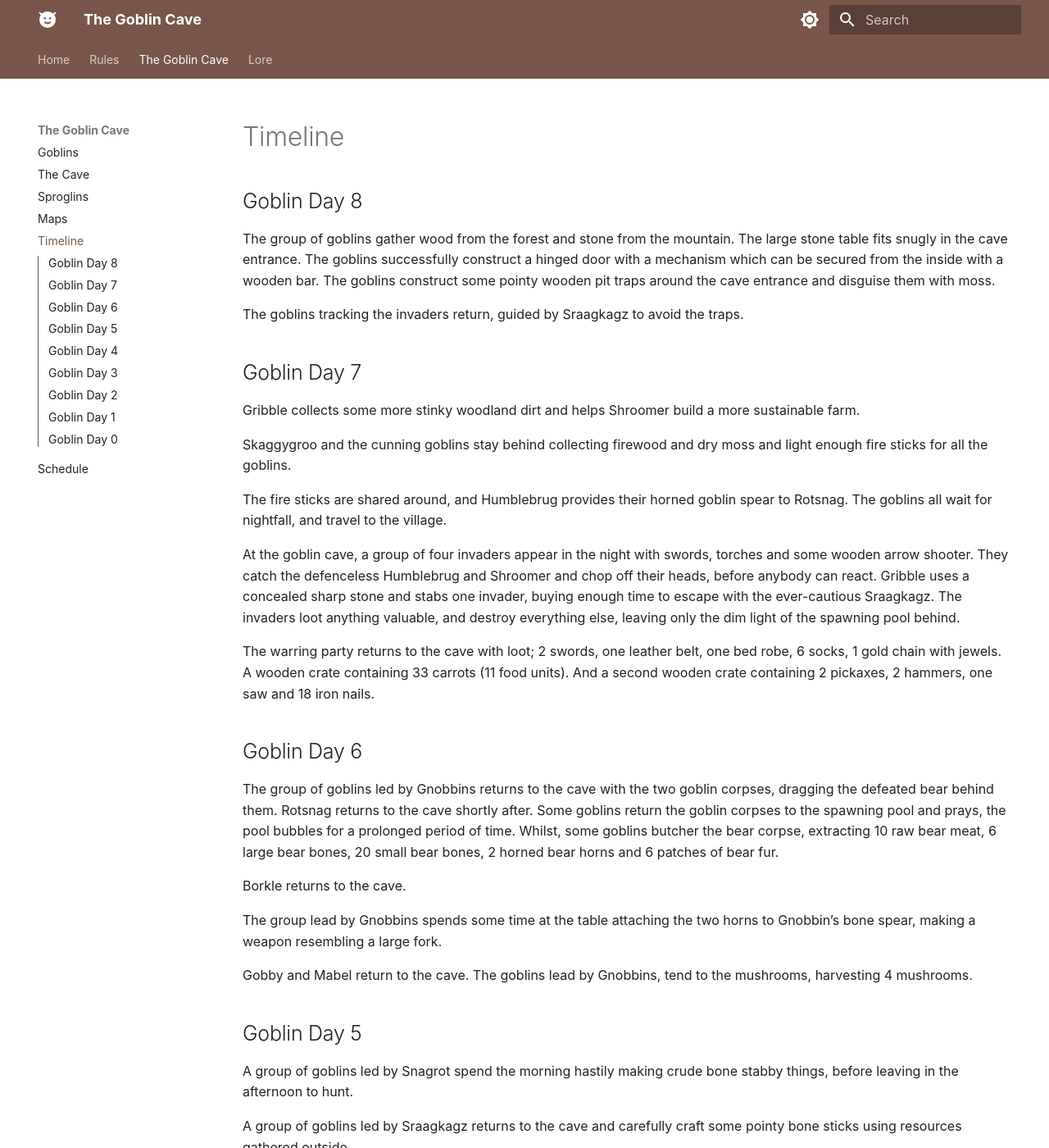
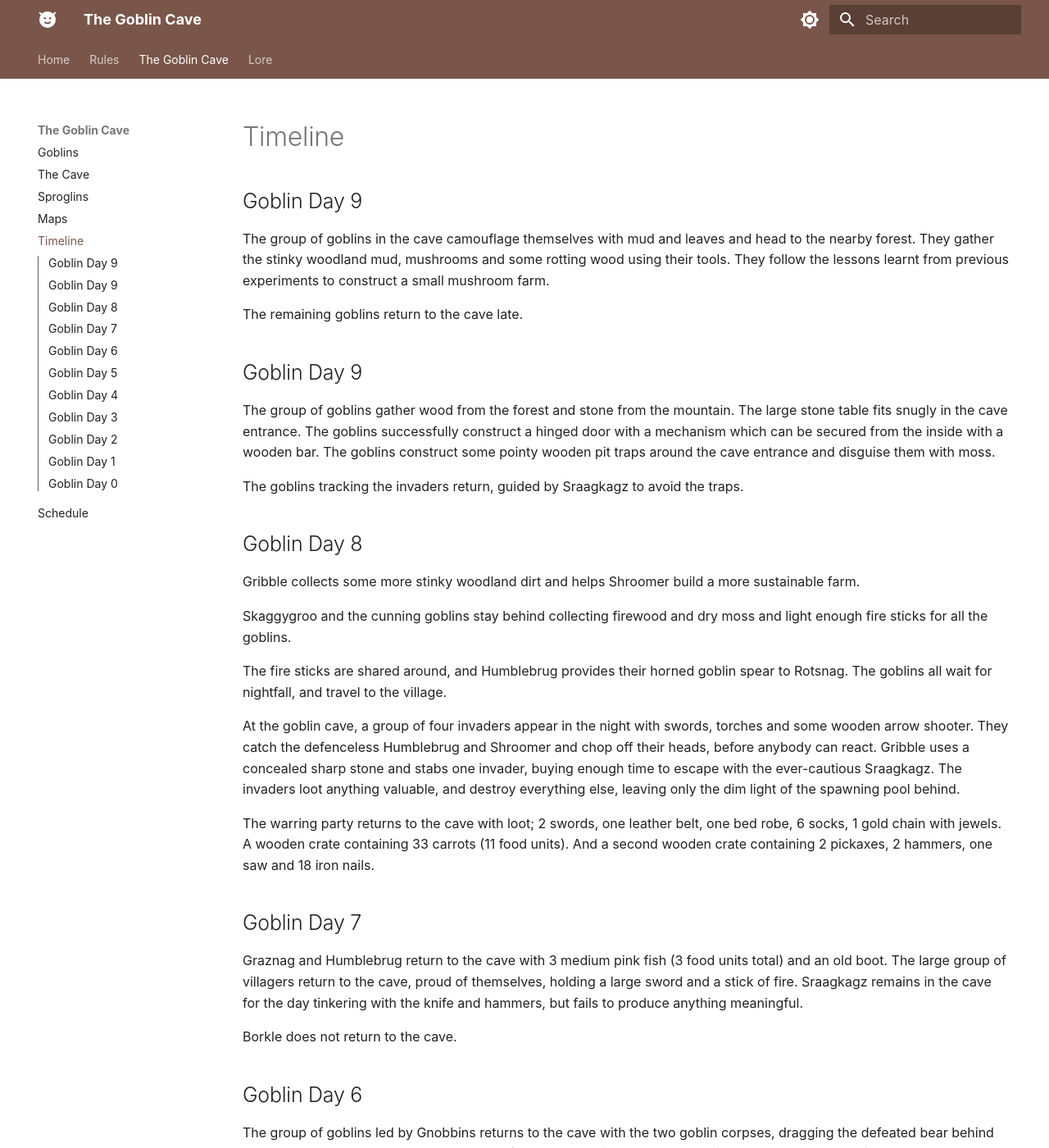
Before and after one commit to alex-stewart/the-goblin-cave, an MkDocs documentation site: the page built from docs/game/timeline.md, in a window 1280 px wide and 1400 px high. Shown: the whole window at 82% size. Built offline with MkDocs 1.6.1 and Material for MkDocs 9.7.7, drawn with Linux system fonts in a browser that asks for light colours; some web fonts are replaced.

Commit message:
day 10 and fixing other days

```diff
--- a/docs/game/timeline.md
+++ b/docs/game/timeline.md
@@ -1,12 +1,18 @@
 # Timeline
 
-## Goblin Day 8
+## Goblin Day 9
+
+The group of goblins in the cave camouflage themselves with mud and leaves and head to the nearby forest. They gather the stinky woodland mud, mushrooms and some rotting wood using their tools. They follow the lessons learnt from previous experiments to construct a small mushroom farm.
+
+The remaining goblins return to the cave late.
+
+## Goblin Day 9
 
 The group of goblins gather wood from the forest and stone from the mountain. The large stone table fits snugly in the cave entrance. The goblins successfully construct a hinged door with a mechanism which can be secured from the inside with a wooden bar. The goblins construct some pointy wooden pit traps around the cave entrance and disguise them with moss.
 
 The goblins tracking the invaders return, guided by Sraagkagz to avoid the traps.
 
-## Goblin Day 7
+## Goblin Day 8
 
 Gribble collects some more stinky woodland dirt and helps Shroomer build a more sustainable farm.
 
@@ -17,6 +23,14 @@ The fire sticks are shared around, and Humblebrug provides their horned goblin s
 At the goblin cave, a group of four invaders appear in the night with swords, torches and some wooden arrow shooter. They catch the defenceless Humblebrug and Shroomer and chop off their heads, before anybody can react. Gribble uses a concealed sharp stone and stabs one invader, buying enough time to escape with the ever-cautious Sraagkagz. The invaders loot anything valuable, and destroy everything else, leaving only the dim light of the spawning pool behind.
 
 The warring party returns to the cave with loot; 2 swords, one leather belt, one bed robe, 6 socks, 1 gold chain with jewels. A wooden crate containing 33 carrots (11 food units). And a second wooden crate containing 2 pickaxes, 2 hammers, one saw and 18 iron nails.
+
+## Goblin Day 7
+
+Graznag and Humblebrug return to the cave with 3 medium pink fish (3 food units total) and an old boot.
+The large group of villagers return to the cave, proud of themselves, holding a large sword and a stick of fire.
+Sraagkagz remains in the cave for the day tinkering with the knife and hammers, but fails to produce anything meaningful.
+
+Borkle does not return to the cave.
 
 ## Goblin Day 6
 
```
